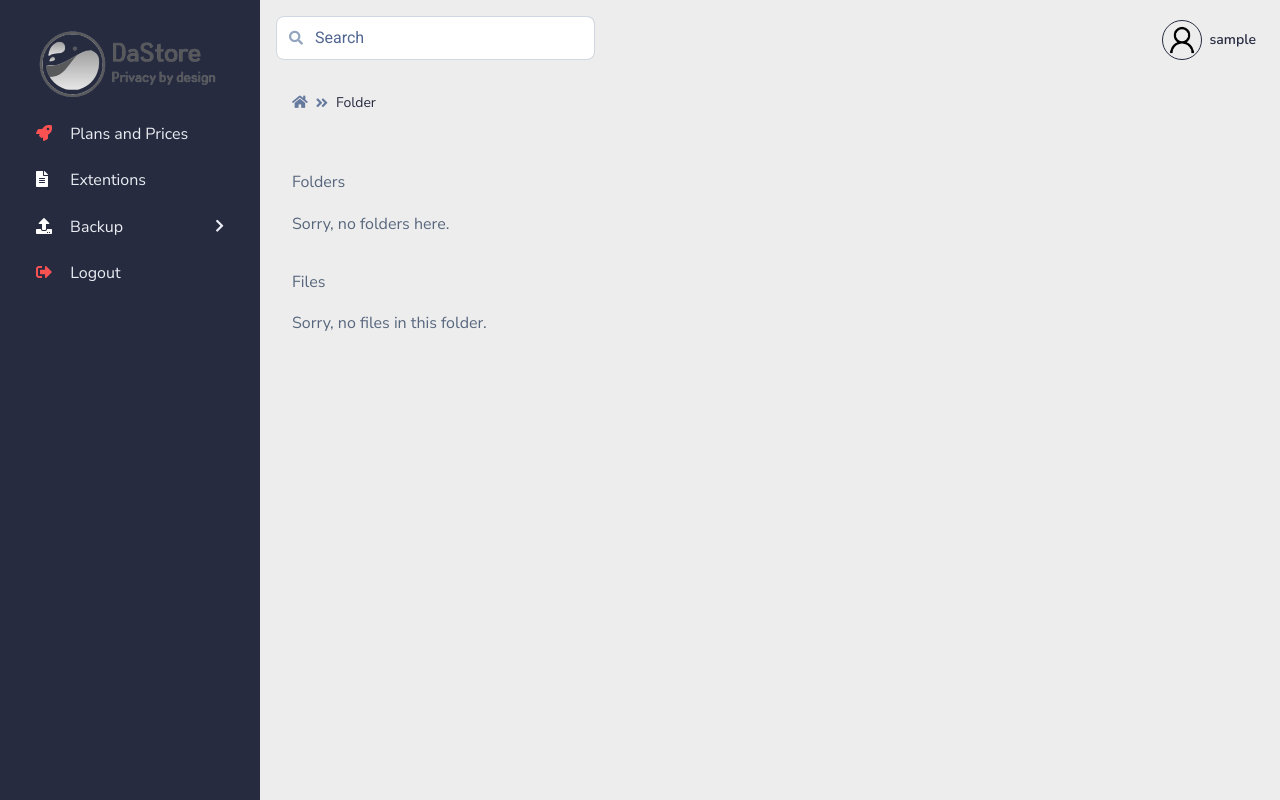
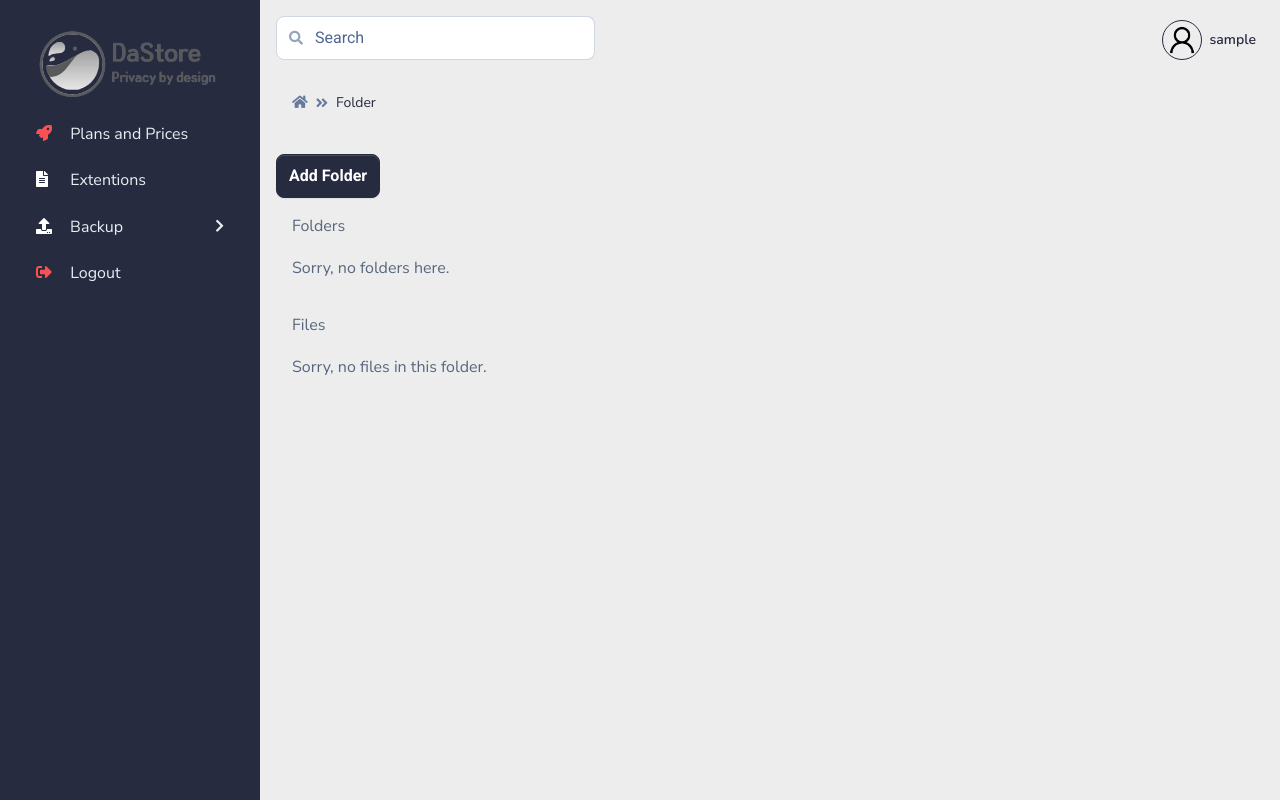
Before and after one commit to ibouzidi/dj_dastore, a Django app: page /folder/ in a window 1280 px wide. Run offline with Django 3.2, Linux system fonts and the light colour scheme; the visitor is signed in with stand-in values (Sample User, id 1); data that the repository does not hold is empty; some libraries are stand-ins or nearby versions.

Commit message:
Change add folder logic.

```diff
--- a/folder/templates/folder/folder_list.html
+++ b/folder/templates/folder/folder_list.html
@@ -6,7 +6,13 @@
 {% endblock %}
 
 {% block content %}
+    {#    <button class="btn btn-info mb-2 add-button" data-confirm="Create a new Folder" type="submit">Create folder</button>#}
+    <button type="button" class="btn btn-primary" id="addFolderButton">
+        Add Folder
+    </button>
+    {# <input type="hidden" id="parentFolderId" value="{{ parent_folder_id }}">#}
 
+    <!-- Add Folder Modal -->
     <div class="container ml20 mt-3">
         <p class="text-muted">Folders</p>
         <div class="row">
@@ -40,7 +46,7 @@
                         </small></p>
                         <h6 class="card-title"><i class="fas fa-file{{ file.icon }}"></i>
                             <span class="ml5 mr15">{{ file.name }}</span>
-{#                            <span class="float-right"><a href="{{ file.get_download_url }}"><i class="fas fa-download"></i></a></span>#}
+                            {#                            <span class="float-right"><a href="{{ file.get_download_url }}"><i class="fas fa-download"></i></a></span>#}
                         </h6>
                     </div>
                 </div>
@@ -53,3 +59,49 @@
     </div>
 
 {% endblock %}
+{% block script %}
+    <script>
+        document.getElementById("addFolderButton").addEventListener("click", function() {
+            // Set the modal title and message
+            document.getElementById("confirmModalLabel").innerText = "Add New Folder";
+            document.getElementById("confirmMessage").innerHTML = 'Enter folder name: <input type="text" id="folderName" name="folder_name" required>';
+
+            // Show the modal
+            $("#confirmModal").modal("show");
+                });
+
+            document.getElementById("confirmForm").addEventListener("submit", function(event) {
+            event.preventDefault();
+
+            // Get the folder name and parent folder ID from the URL query parameter
+            const folderName = document.getElementById("folderName").value;
+            const urlParams = new URLSearchParams(window.location.search);
+            const parentFolderId = urlParams.get("id");
+
+            // Create form data for the POST request
+            const formData = new FormData();
+            formData.append("name", folderName);
+            formData.append("csrfmiddlewaretoken", "{{ csrf_token }}");
+
+            // Set the POST URL depending on the parent folder ID
+            const postUrl = parentFolderId ? `{% url 'folder:folder_create_with_parent' 0 %}`.replace('0', parentFolderId) : "{% url 'folder:folder_create' %}";
+
+            // Send the POST request
+            fetch(postUrl, {
+                method: "POST",
+                body: formData
+            }).then(response => {
+                if (response.ok) {
+                    // Reload the page on successful folder creation
+                    window.location.reload();
+                } else {
+                    // Handle errors
+                    console.error("Failed to create a new folder.");
+                }
+            });
+
+            // Close the modal
+            $("#confirmModal").modal("hide");
+        });
+    </script>
+{% endblock %}
--- a/folder/urls.py
+++ b/folder/urls.py
@@ -7,4 +7,5 @@ app_name = 'folder'
 urlpatterns = [
     path('create/', views.FolderCreateView.as_view(), name='folder_create'),
     path('', views.FolderListView.as_view(), name='folder_list'),
+    path('create/<int:parent_folder_id>/', views.FolderCreateView.as_view(), name='folder_create_with_parent'),
 ]
--- a/folder/views.py
+++ b/folder/views.py
@@ -1,5 +1,6 @@
+from django.views import View
+from django.shortcuts import render, redirect
 from django.urls import reverse
-
 from .forms import FolderCreateForm
 from .models import Folder
 from extbackup.models import File
@@ -7,72 +8,66 @@ from extbackup.models import File
 from django.views.generic import ListView, CreateView, UpdateView, DeleteView
 
 
-class FolderCreateView(CreateView):
-    form_class = FolderCreateForm
+class FolderCreateView(View):
     template_name = 'folder/folder_create.html'
 
-    def form_valid(self, form):
-        form.instance.user = self.request.user
-        return super().form_valid(form)
+    def get(self, request, *args, **kwargs):
+        form = FolderCreateForm()
+        context = {
+            'form': form,
+            'submit_url': reverse('folder:folder_create'),
+            'add_folder': reverse('folder:folder_create'),
+        }
+        return render(request, self.template_name, context)
 
-    def get_context_data(self, **kwargs):
-        context = super().get_context_data(**kwargs)
-        context['submit_url'] = reverse('folder:folder_create')
-        context['add_folder'] = reverse('folder:folder_create')
-        # context['add_file'] = reverse('folder:add')
-        return context
-
-    def get_success_url(self):
-        return reverse('folder:folder_list')
+    def post(self, request, *args, **kwargs):
+        form = FolderCreateForm(request.POST)
+        if form.is_valid():
+            new_folder = form.save(commit=False)
+            new_folder.user = request.user
+            parent_folder_id = kwargs.get('parent_folder_id')
+            if parent_folder_id:
+                new_folder.parent = Folder.objects.get(pk=parent_folder_id)
+            new_folder.save()
+            return redirect(reverse('folder:folder_list'))
+        else:
+            context = {
+                'form': form,
+                'submit_url': reverse('folder:folder_create'),
+                'add_folder': reverse('folder:folder_create'),
+            }
+            return render(request, self.template_name, context)
 
 
-class FolderListView(ListView):
-    context_object_name = 'folder_list'
+class FolderListView(View):
     template_name = 'folder/folder_list.html'
 
-    def get_queryset(self):
-        pk = self.request.GET.get('id')
-        queryset = Folder.objects.filter(user=self.request.user)
+    def get(self, request, *args, **kwargs):
+        pk = request.GET.get('id')
+        queryset = Folder.objects.filter(user=request.user)
+
         if pk:
             queryset = queryset.filter(parent__pk=pk)
         else:
             queryset = queryset.filter(parent=None)
 
-        order_by = self.request.GET.get('sort')
+        order_by = request.GET.get('sort')
         if order_by == 'time':
             queryset = queryset.order_by('-created_at')
         elif order_by == 'name':
             queryset = queryset.order_by('name')
 
-        return queryset
-
-    def get_context_data(self, *, object_list=None, **kwargs):
-        context = super().get_context_data(object_list=object_list, **kwargs)
-
-        pk = self.request.GET.get('id')
-
-        context['file_list'] = self.get_file_query(pk)
-        context['add_folder'] = reverse('folder:folder_create')
-        # context['add_file'] = reverse('file:add')
-        context['parent_folder'] = self.get_parent_folder_link(pk)
-
-        return context
-
-    def get_file_query(self, pk):
         file_query = File.objects.all()
         if pk:
             file_query = file_query.filter(folder__pk=pk)
         else:
             file_query = file_query.filter(folder=None)
-        order_by = self.request.GET.get('sort')
+
         if order_by == 'time':
             file_query = file_query.order_by('-created_at')
         elif order_by == 'name':
             file_query = file_query.order_by('name')
-        return file_query
 
-    @staticmethod
-    def get_parent_folder_link(pk):
         parent_folder = []
         if pk:
             folder = Folder.objects.get(pk=pk)
@@ -87,4 +82,14 @@ class FolderListView(ListView):
                 })
                 folder = folder.parent
             parent_folder.reverse()
-        return parent_folder
+
+        context = {
+            'folder_list': queryset,
+            'file_list': file_query,
+            'add_folder': reverse('folder:folder_create_with_parent', kwargs={
+                'parent_folder_id': pk}) if pk else reverse(
+                'folder:folder_create'),
+            'parent_folder': parent_folder,
+        }
+
+        return render(request, self.template_name, context)
--- a/templates/snippets/modal_page.html
+++ b/templates/snippets/modal_page.html
@@ -1,6 +1,8 @@
 <div class="modal fade" id="confirmModal" tabindex="-1" role="dialog" aria-labelledby="confirmModalLabel" aria-hidden="true">
   <div class="modal-dialog modal-dialog-centered" role="document">
     <div class="modal-content">
+      <form method="post" id="confirmForm">
+        {% csrf_token %}
         <div class="modal-header">
           <h5 class="modal-title" id="confirmModalLabel">Confirmation</h5>
           <button type="button" class="btn-close" data-dismiss="modal" aria-label="Close"></button>
@@ -10,8 +12,9 @@
         </div>
         <div class="modal-footer">
           <button type="button" class="btn btn-secondary" data-dismiss="modal">Cancel</button>
-        <button type="button" class="btn btn-danger" id="confirmButton">Confirm</button>
+          <button type="submit" class="btn btn-danger" id="confirmButton">Confirm</button>
+        </div>
+      </form>
     </div>
   </div>
 </div>
-</div>
```
Lines whose indentation alone changed are shown as unchanged.
